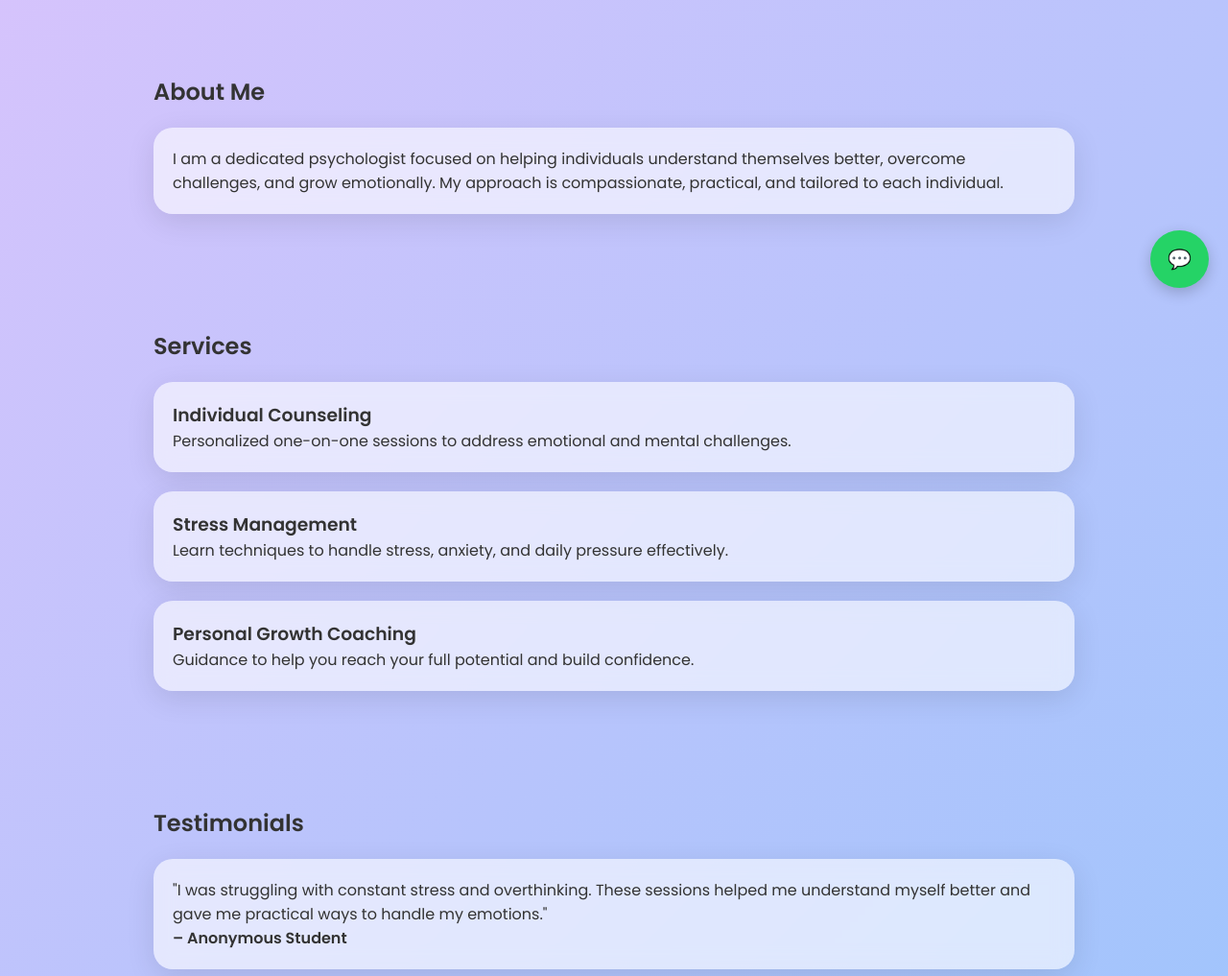
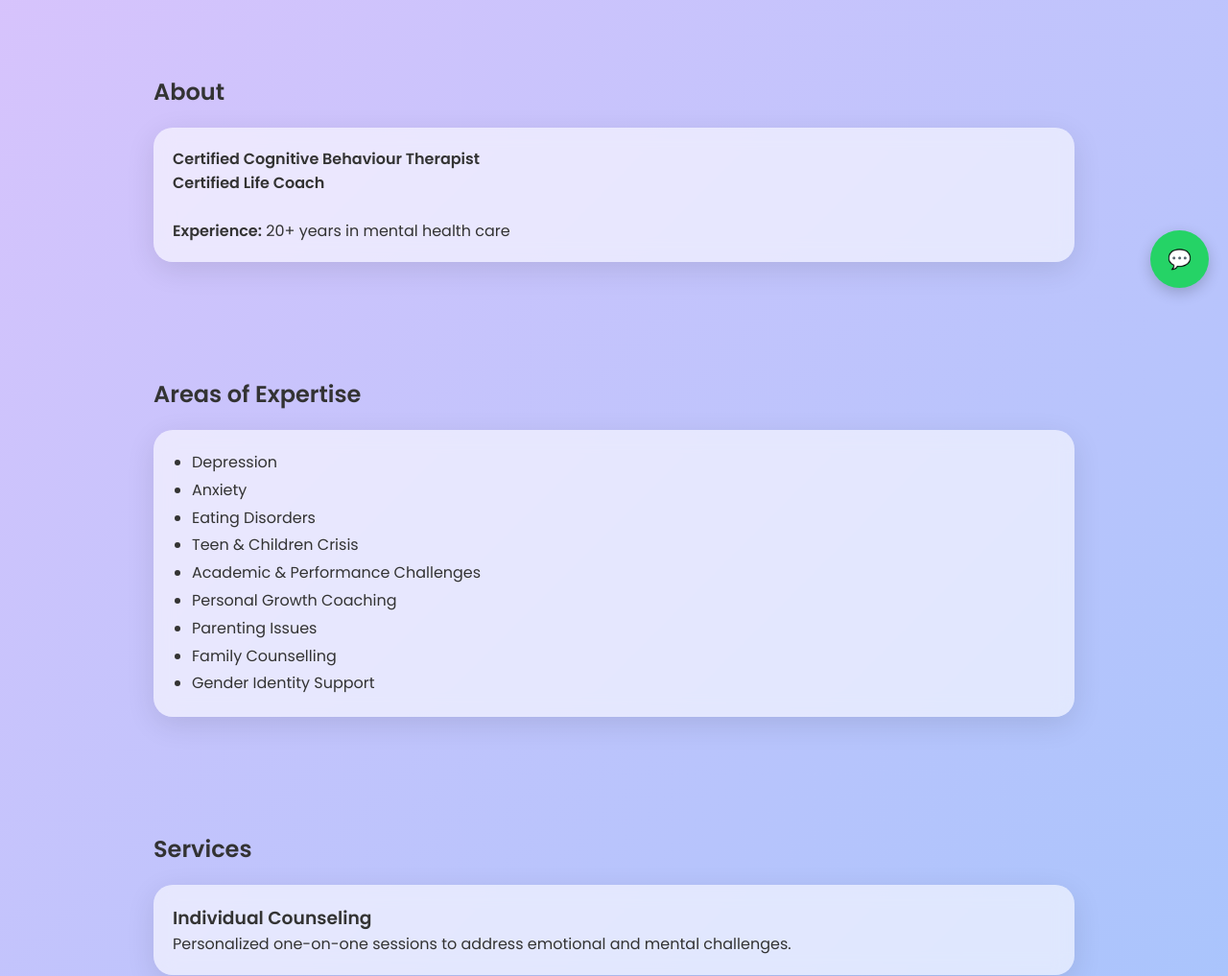
Before and after one commit to hepsif-create/hephzi-website, a plain HTML site: page index.html in a window 1280 px wide. Shown: the part 480-1497 px from the top of the page at 96% size. Drawn offline with Linux system fonts and the light colour scheme.

Commit message:
Add files via upload

```diff
--- a/index.html
+++ b/index.html
@@ -144,13 +144,36 @@ box-shadow:0 5px 20px rgba(0,0,0,0.2);
       <a href="#contact" class="btn secondary">Contact Me</a>
     </div>
   </header>
+<section id="about">
+  <h2>About</h2>
 
-  <section>
-    <h2>About Me</h2>
-    <div class="card">
-      <p>I am a dedicated psychologist focused on helping individuals understand themselves better, overcome challenges, and grow emotionally. My approach is compassionate, practical, and tailored to each individual.</p>
-    </div>
-  </section>
+  <div class="card">
+    <p><strong>Certified Cognitive Behaviour Therapist</strong></p>
+    <p><strong>Certified Life Coach</strong></p>
+
+    <br>
+
+    <p><strong>Experience:</strong> 20+ years in mental health care</p>
+  </div>
+</section>
+
+<section>
+  <h2>Areas of Expertise</h2>
+
+  <div class="card">
+    <ul style="line-height: 1.8; padding-left: 20px;">
+      <li>Depression</li>
+      <li>Anxiety</li>
+      <li>Eating Disorders</li>
+      <li>Teen & Children Crisis</li>
+      <li>Academic & Performance Challenges</li>
+      <li>Personal Growth Coaching</li>
+      <li>Parenting Issues</li>
+      <li>Family Counselling</li>
+      <li>Gender Identity Support</li>
+    </ul>
+  </div>
+</section>
 
   <section>
     <h2>Services</h2>
```
